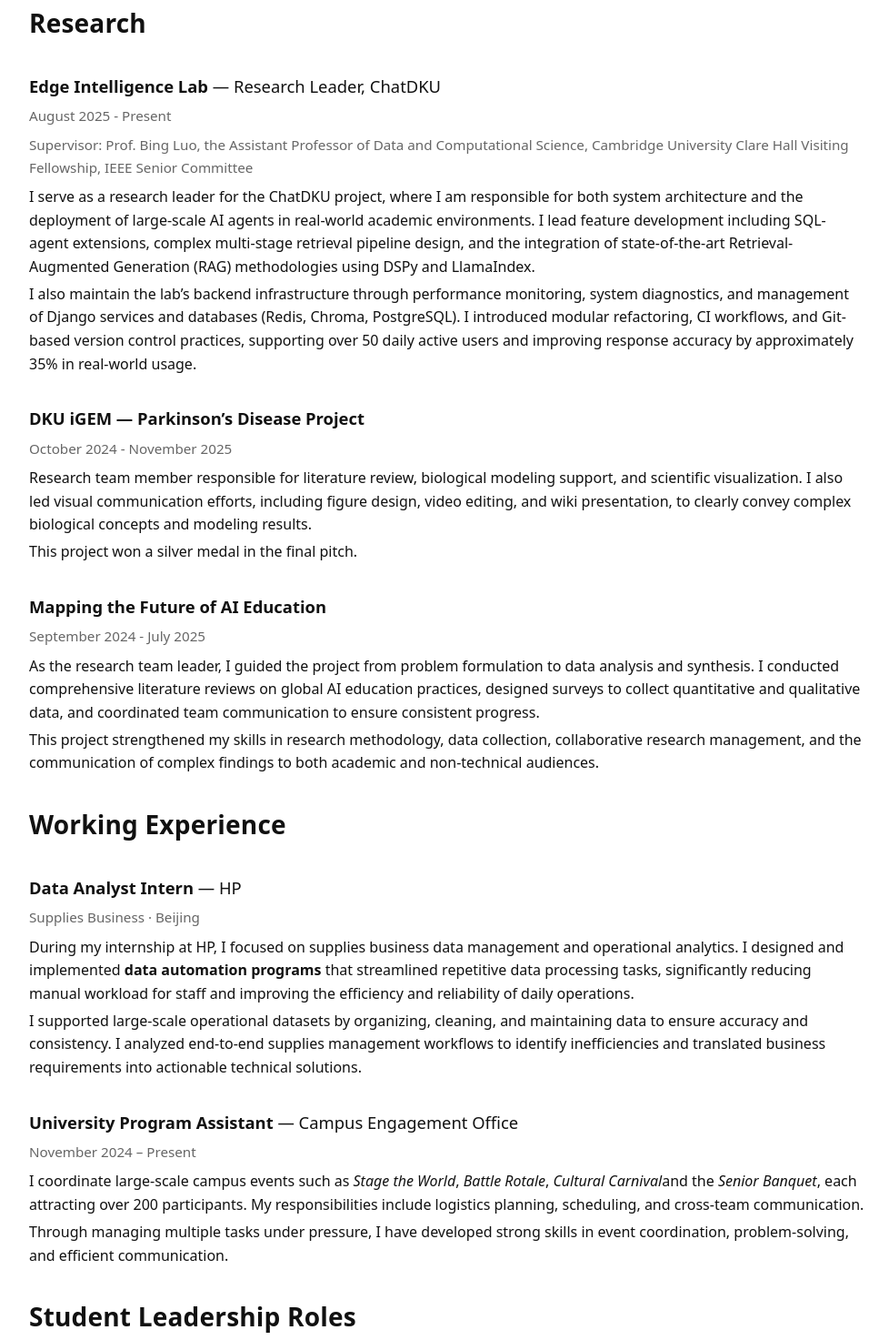
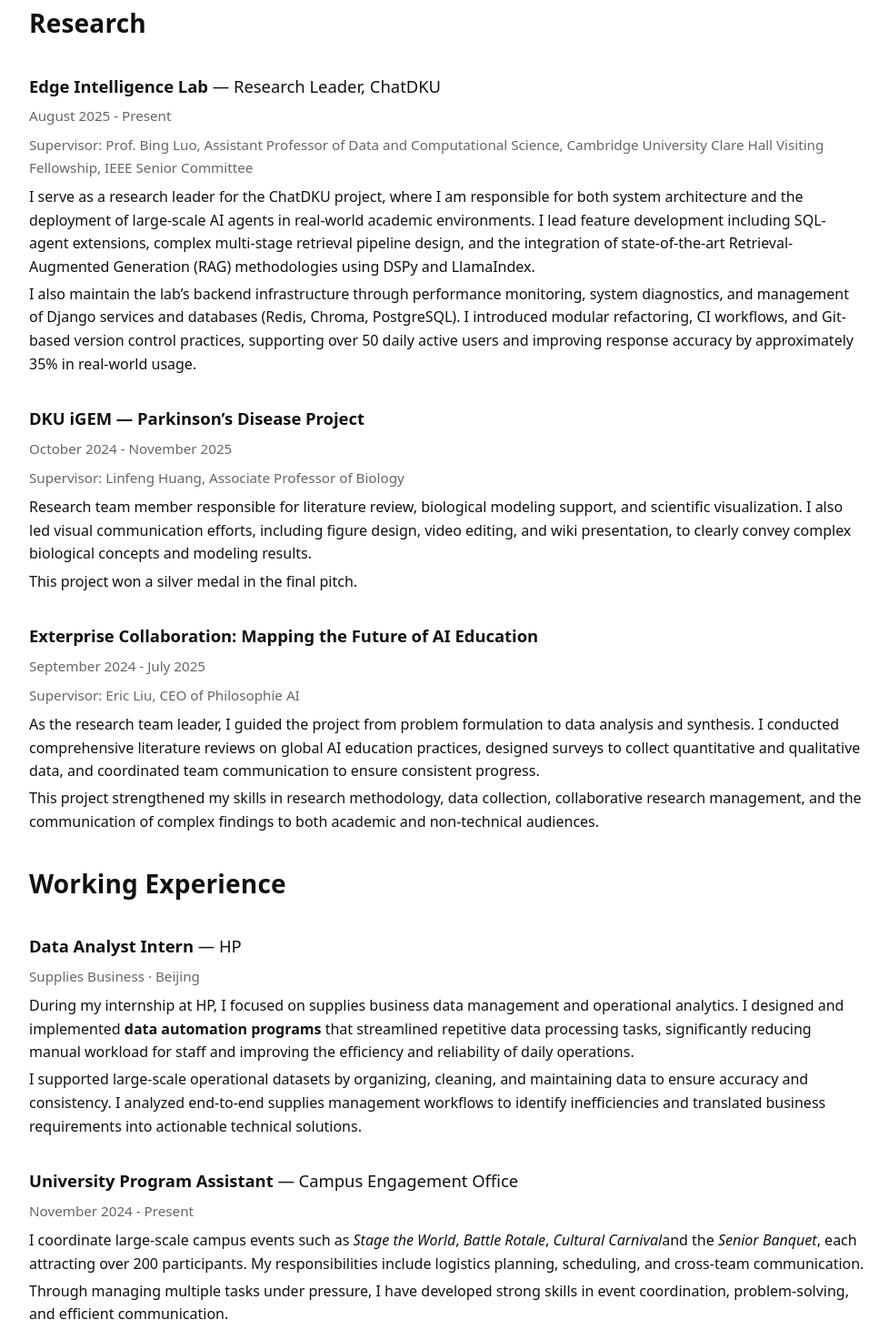
Before and after one commit to zhiwei531/zhiwei531.github.io, a plain HTML site: page index.html in a window 1280 px wide. Shown: the part 1729-3202 px from the top of the page at 91% size, without its empty margins (208-1186 px from the left). Drawn offline with Linux system fonts and the light colour scheme.

Commit message:
revise details

```diff
--- a/index.html
+++ b/index.html
@@ -88,7 +88,7 @@
 
         <div class="item">
             <div><strong>NaviRoom</strong> — AI-Powered Intelligent Room Recommendation System for Multi-organizations</div>
-            <div class="meta">November 2024 – Present</div>
+            <div class="meta">November 2024 - Present</div>
             <p>
                 NaviRoom is an AI-driven platform designed to improve transparency, accessibility, and
                 utilization efficiency of shared spaces in university environments. The project addresses
@@ -147,7 +147,7 @@
         <div class="item">
             <div><strong>Edge Intelligence Lab</strong> — Research Leader, ChatDKU</div>
             <div class="meta">August 2025 - Present</div>
-            <div class="meta">Supervisor: Prof. Bing Luo, the Assistant Professor of Data and Computational Science,
+            <div class="meta">Supervisor: Prof. Bing Luo, Assistant Professor of Data and Computational Science,
                 Cambridge University Clare Hall Visiting Fellowship, IEEE Senior Committee
             </div>
             <p>
@@ -169,6 +169,7 @@
         <div class="item">
             <div><strong>DKU iGEM — Parkinson’s Disease Project</strong></div>
             <div class="meta">October 2024 - November 2025</div>
+            <div class="meta">Supervisor: Linfeng Huang, Associate Professor of Biology</div>
             <p>
                 Research team member responsible for literature review, biological modeling support,
                 and scientific visualization. I also led visual communication efforts, including
@@ -181,8 +182,9 @@
         </div>
 
         <div class="item">
-            <div><strong>Mapping the Future of AI Education</strong></div>
+            <div><strong>Exterprise Collaboration: Mapping the Future of AI Education</strong></div>
             <div class="meta">September 2024 - July 2025</div>
+            <div class="meta">Supervisor: Eric Liu, CEO of Philosophie AI</div>
             <p>
                 As the research team leader, I guided the project from problem formulation to data
                 analysis and synthesis. I conducted comprehensive literature reviews on global AI
@@ -220,7 +222,7 @@
 
         <div class="item">
             <div><strong>University Program Assistant</strong> — Campus Engagement Office</div>
-            <div class="meta">November 2024 – Present</div>
+            <div class="meta">November 2024 - Present</div>
             <p>
                 I coordinate large-scale campus events such as <em>Stage the World</em>, <em>Battle Rotale</em>,
                 <em>Cultural Carnival</em>and the <em>Senior Banquet</em>, each attracting over 200 participants. My responsibilities
```
